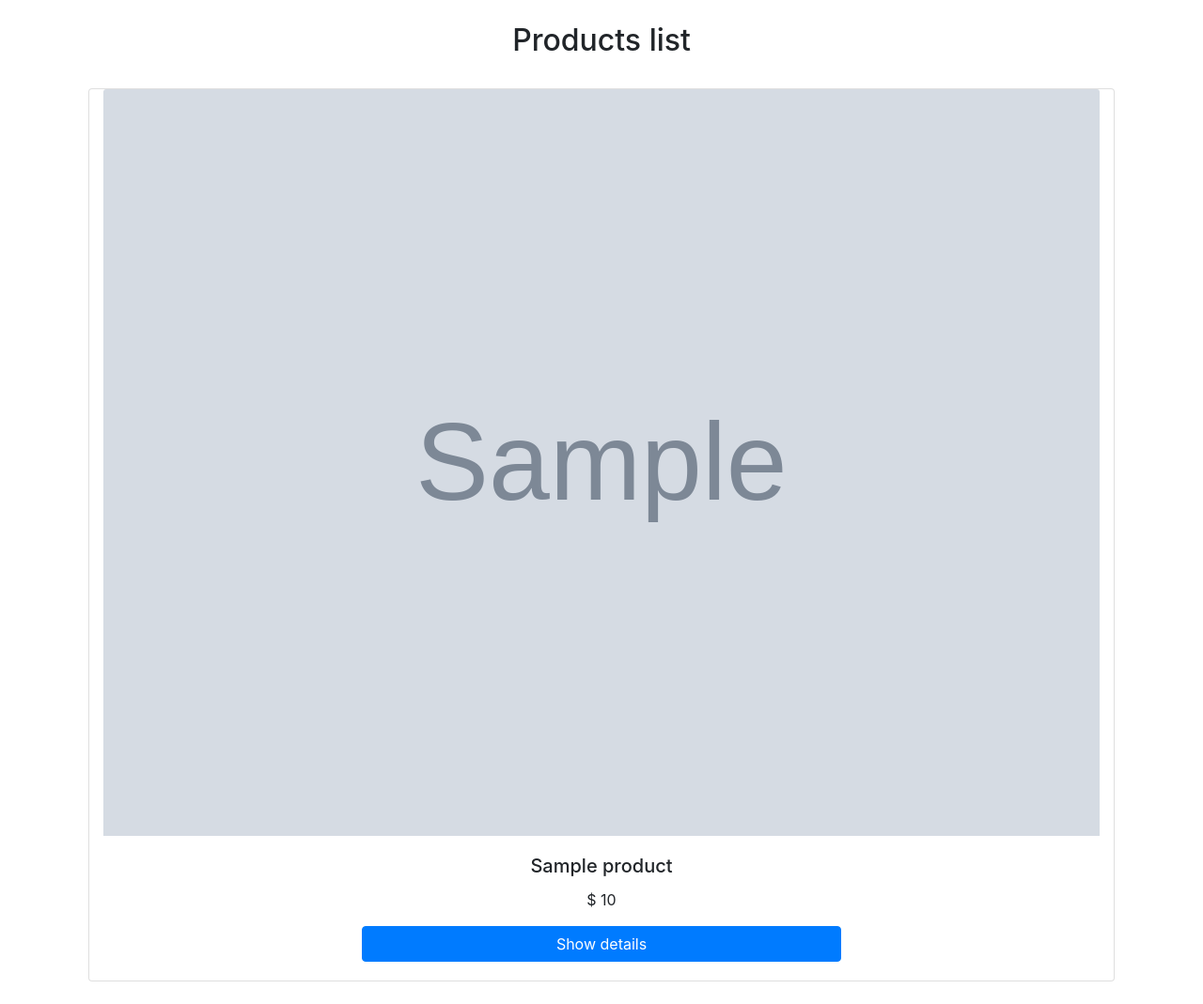
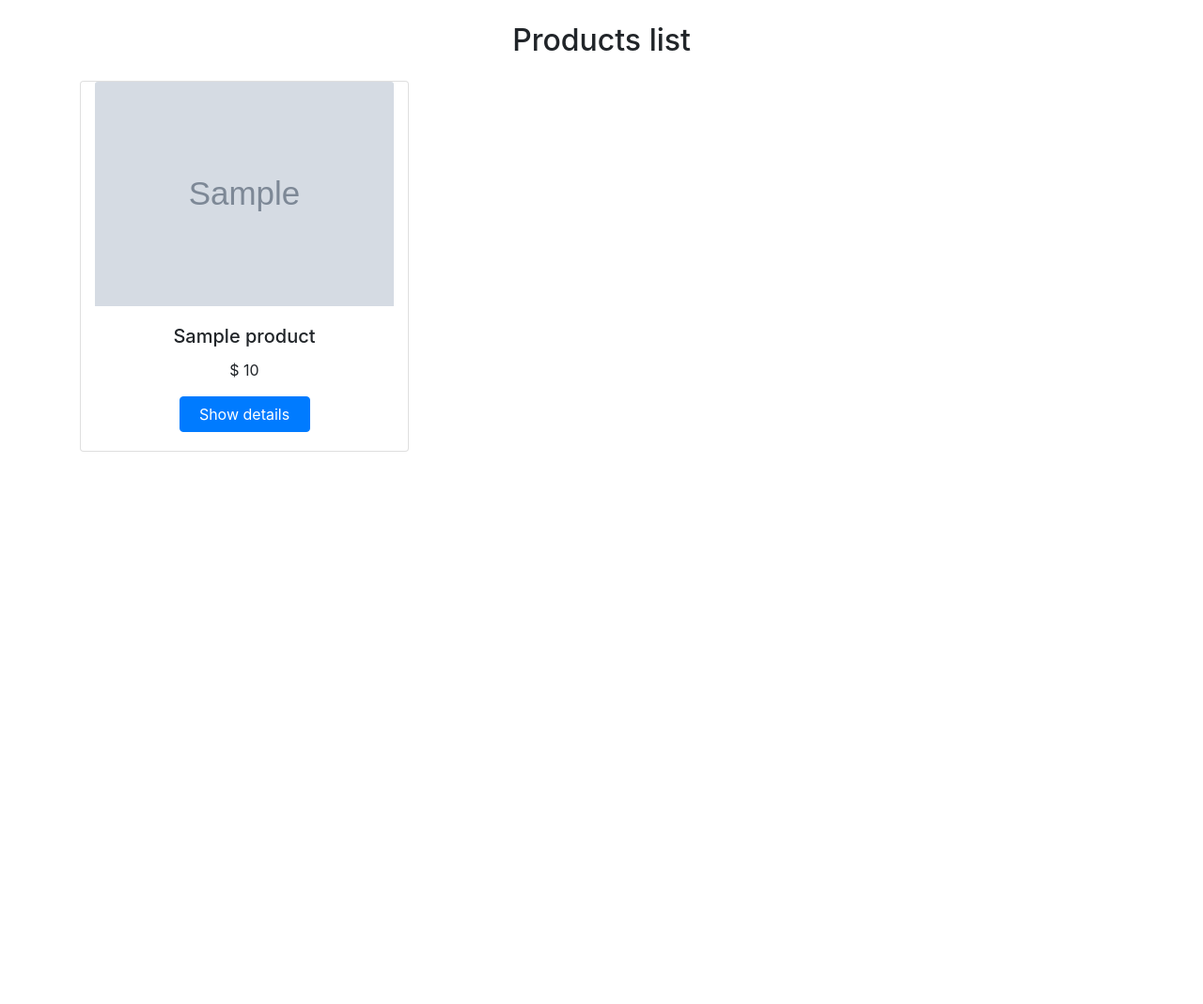
Before and after one commit to ArseniiBylym/Node_test_shop, a Node server app: page /products in a window 1280 px wide. Shown: the part 60-1129 px from the top of the page at 94% size. After the commit the page ends 541 px from the top, so only its background shows below. Run offline with Node 20, Linux system fonts and the light colour scheme; tables that the repository leaves empty hold one stand-in row (values such as "Sample post"); grey boxes marked "Sample" are stand-in pictures; some libraries are stand-ins or nearby versions.

Commit message:
Change card styles

```diff
--- a/views/cart/cart.ejs
+++ b/views/cart/cart.ejs
@@ -29,9 +29,9 @@
                                 </div>
                             </div>
                             <div id="collapseCartOrder-<%= i %>" class="collapse" aria-labelledby="headingCartOrder-<%= i %>" data-parent="#accordion">
-                                <div class="card-body">
-                                    <img src="<%= user.cart[i].imageUrl %>" class="rounded float-left" style="width: 200px; height: auto" alt="...">
-                                    <p><%= user.cart[i].description %></p>
+                                <div class="card-body p-0">
+                                    <img src="<%= user.cart[i].imageUrl %>" class="rounded float-left " style="width: 300px; height: auto" alt="...">
+                                    <p class="pt-3"><%= user.cart[i].description %></p>
                                 </div>
                             </div>
                         </div>
--- a/views/shop/product-item.ejs
+++ b/views/shop/product-item.ejs
@@ -5,15 +5,15 @@
     <%- include('../parts/messages.ejs') %>
         <div class="container">
             <div class="row">
-               <div class="jumbotron mb-0">
+               <div class="jumbotron mb-0 col-lg-10 offset-lg-1">
                     <img src="/<%= product.imageUrl %>" class="img-fluid" alt="">
-                    <h1 class="display-4"><%= product.title %></h1>
+                    <h1 class="h2 mt-2" ><%= product.title %></h1>
                     <p class="lead"><%= product.description %></p>
                     <hr class="my-4">
                     <% if (isAuth) { %>
                         <div class="row justify-content-between px-3">
                             <button class="btn btn-primary btn-lg" data-toggle="modal" data-target="#addToCartModal">Buy now</button>
-                            <h3 class="text-secondary">$ <%= product.price %></h3>
+                            <h3 class="text-secondary mb-0">$ <%= product.price %></h3>
                         </div>
                     <% } %>
                     <% if (isAuth && isAdmin) { %>
--- a/views/shop/products.ejs
+++ b/views/shop/products.ejs
@@ -9,12 +9,14 @@
             <div class="row">
                 <%if (products.length > 0) { %>
                     <% for (let prod of products) {%>
-                        <div class="col card m-4" style="width: 18rem;">
-                            <img class="card-img-top" src="/<%= prod.imageUrl %>" alt="">
-                            <div class="card-body d-flex flex-column justify-content-end">
-                                <h5 class="card-title text-center "><%= prod.title %></h5>
-                                <p class="card-text text-center">$ <%= prod.price %></p>
-                                <a style="flex-basis: auto" href="/products/<%= prod._id %>" class="btn btn-primary text-center col-6 offset-3">Show details</a>
+                        <div class="col-sm-6 col-xl-4 my-3" >
+                            <div class="col-sm-12 card">
+                                <img class="card-img-top" src="/<%= prod.imageUrl %>" alt="">
+                                <div class="card-body d-flex flex-column justify-content-end">
+                                    <h5 class="card-title text-center "><%= prod.title %></h5>
+                                    <p class="card-text text-center">$ <%= prod.price %></p>
+                                    <a style="flex-basis: auto" href="/products/<%= prod._id %>" class="btn btn-primary text-center col-10 col-lg-6 offset-1 offset-lg-3">Show details</a>
+                                </div>
                             </div>
                         </div>
                     <% } %>
```
